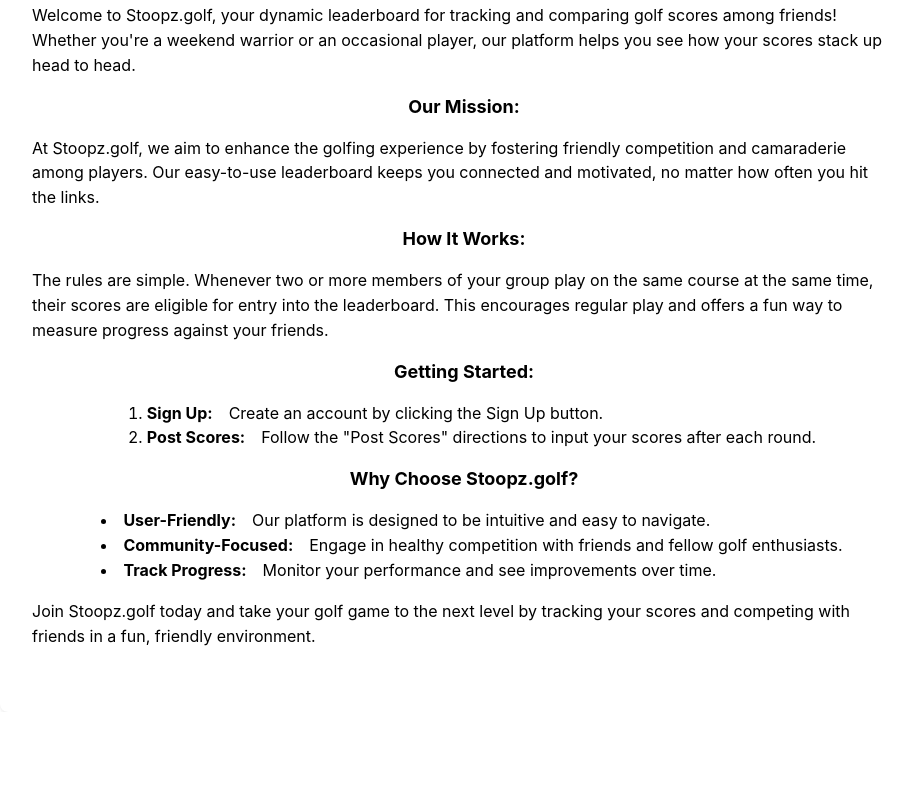
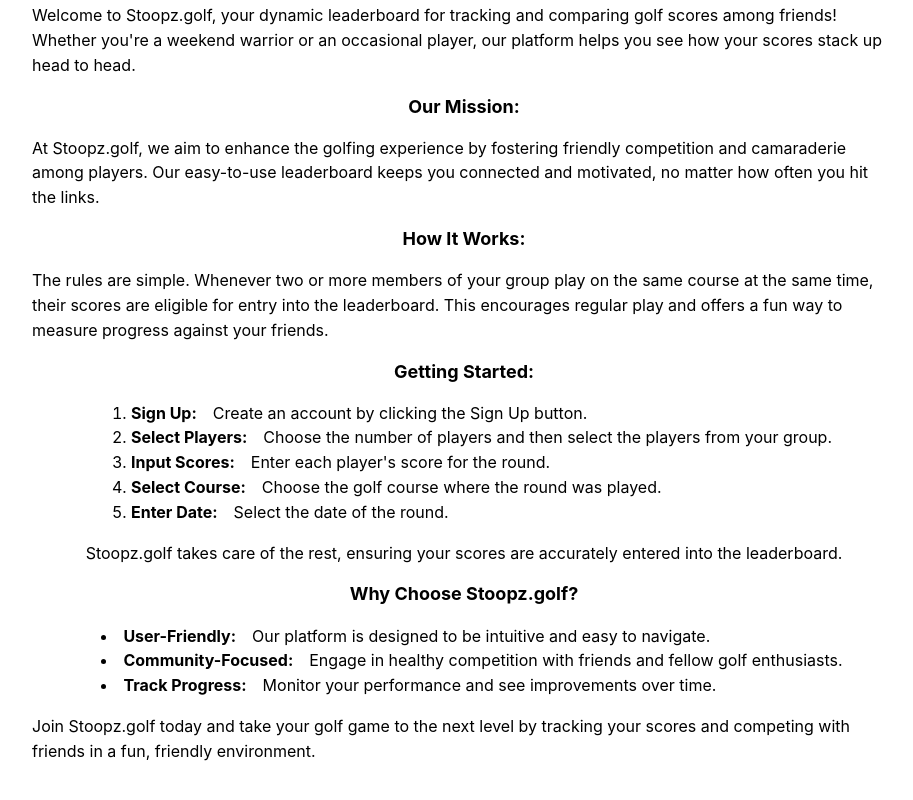
Before and after one commit to Stoopz-Golf-Association/golf-app, a React (Vite) app: page /about in a window 1280 px wide. Shown: the part 645-1445 px from the top of the page, without its empty margins (176-1089 px from the left). Before the commit the page ends 1357 px from the top, so only its background shows below. Built offline with nearby package versions, Linux system fonts and the light colour scheme; no server answers.

Commit message:
about update

```diff
--- a/src/pages/About.tsx
+++ b/src/pages/About.tsx
@@ -55,11 +55,34 @@
 
                 <ListItem>
                   <Group>
-                    <Text fw={700}>Post Scores:</Text>Follow the "Post Scores"
-                    directions to input your scores after each round.
+                    <Text fw={700}>Select Players:</Text> Choose the number of
+                    players and then select the players from your group.
+                  </Group>
+                </ListItem>
+
+                <ListItem>
+                  <Group>
+                    <Text fw={700}>Input Scores:</Text>Enter each player's score
+                    for the round.
+                  </Group>
+                </ListItem>
+                <ListItem>
+                  <Group>
+                    <Text fw={700}>Select Course:</Text>Choose the golf course
+                    where the round was played.
+                  </Group>
+                </ListItem>
+                <ListItem>
+                  <Group>
+                    <Text fw={700}>Enter Date:</Text>Select the date of the
+                    round.
                   </Group>
                 </ListItem>
               </List>
+            </Text>
+            <Text>
+              Stoopz.golf takes care of the rest, ensuring your scores are
+              accurately entered into the leaderboard.
             </Text>
             <Title order={4}>Why Choose Stoopz.golf?</Title>
             <Text>
--- a/src/pages/PlayerTable.tsx
+++ b/src/pages/PlayerTable.tsx
@@ -126,8 +126,7 @@
     ));
 
   return (
-    <>
-      <Stack h={800} bg="var(--mantine-color-body)" align="center" gap="xl">
+    <Stack bg="var(--mantine-color-body)" align="center" gap="xl" mb="xl">
       <Title order={2}>Leaderboard</Title>
       <Group justify="center">
         {isLoading ? (
@@ -151,7 +150,6 @@
 
       <ScoreFeed scores={allPlayerScores.slice(-7).reverse()} />
     </Stack>
-    </>
   );
 }
 export { PlayerTable };
```
Lines whose indentation alone changed are shown as unchanged.
